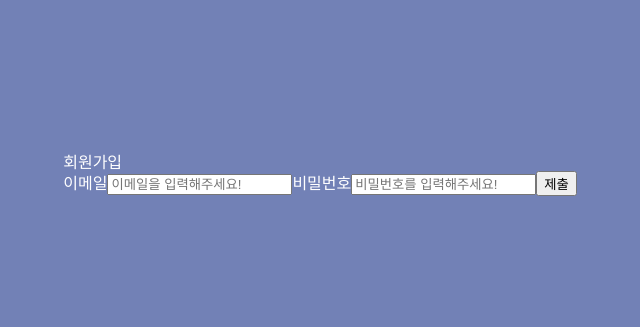
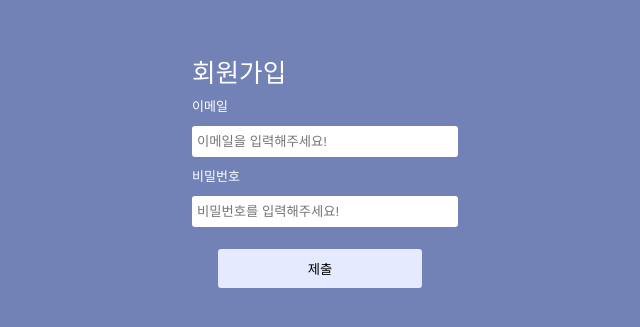
Before and after one commit to seongminn/pre-onboarding-11th-1-16, a React (Create React App) app: page /signup in a window 1280 px wide. Shown: the part 225-552 px from the top of the page, without its empty margins (320-960 px from the left). Built offline with nearby package versions, Linux system fonts and the light colour scheme.

Commit message:
:art: Style : AuthForm style
AuthForm style componet 추가및 변경

```diff
--- a/src/components/AuthForm.tsx
+++ b/src/components/AuthForm.tsx
@@ -1,3 +1,4 @@
+import styled from '@emotion/styled';
 import { ChangeEvent, FormEvent } from 'react';
 
 interface AuthFormProps {
@@ -13,7 +14,7 @@ const AuthForm = (props: AuthFormProps) => {
   const { title, email, password, onChange, onSubmit, testId } = props;
 
   return (
-    <form onSubmit={onSubmit} className="form">
+    <From onSubmit={onSubmit} className="form">
       <h1 className="title">{title}</h1>
       <label htmlFor="email" className="form-label">
         이메일
@@ -39,8 +40,46 @@ const AuthForm = (props: AuthFormProps) => {
         data-testid="password-input"
       />
       <button data-testid={testId}>제출</button>
-    </form>
+    </From>
   );
 };
 
+const From = styled.form`
+  display: flex;
+  width: 20%;
+  height: 30%;
+  justify-content: space-around;
+
+  flex-direction: column;
+  h1 {
+    font-size: 1.6em;
+  }
+  label {
+    font-size: small;
+  }
+  input {
+    width: 100%;
+    padding: 8px 5px;
+    border-radius: 3px;
+    border: none;
+    &:focus {
+      outline: 2px solid rgb(179, 184, 204);
+    }
+  }
+  button {
+    border: none;
+    cursor: pointer;
+    width: 80%;
+    padding: 10px;
+    align-self: center;
+    margin-top: 10px;
+    background-color: rgb(229, 234, 255);
+    border-radius: 3px;
+    transition: 0.2s ease-in-out;
+    &:hover {
+      background-color: rgb(179, 184, 204);
+    }
+  }
+`;
+
 export default AuthForm;
```
